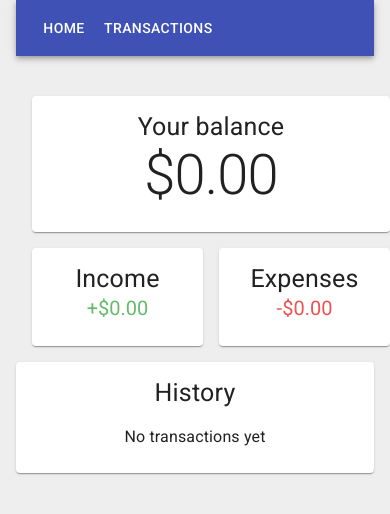
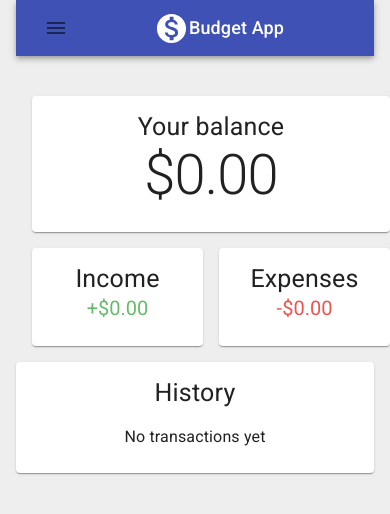
Before and after one commit to m-torre/budget-app, a React (Create React App) app in the folder client/: page / in a window 390 px wide. Shown: the top 514 px of the page. Built offline with nearby package versions, Linux system fonts and the light colour scheme; no server answers.

Commit message:
Add responsive app bar

```diff
--- a/client/src/App.js
+++ b/client/src/App.js
@@ -1,19 +1,17 @@
 import React, { useEffect } from 'react'
 import {
   BrowserRouter as Router,
-  Routes, Route, Link
+  Routes, Route
 } from 'react-router-dom'
 import { useDispatch } from 'react-redux'
 import { initializeTransactions } from './reducers/transactionReducer'
 import { ThemeProvider } from '@mui/material/styles'
 import {
-  AppBar,
-  Button,
   Container,
   CssBaseline,
-  Stack,
-  Toolbar,
+  Stack
 } from '@mui/material'
+import ResponsiveAppBar from './components/ResponsiveAppBar'
 import Home from './components/Home'
 import Transactions from './components/Transactions'
 import theme from './theme'
@@ -31,17 +29,7 @@ const App = () => {
         <CssBaseline />
         <Container maxWidth='md'>
           <Stack spacing={3}>
-            <AppBar position="static">
-              <Toolbar>
-                <Button
-                  color="inherit" component={Link} to="/">
-                  Home
-                </Button>
-                <Button color="inherit" component={Link} to="/transactions">
-                  Transactions
-                </Button>
-              </Toolbar>
-            </AppBar>
+            <ResponsiveAppBar />
             <Routes>
               <Route path="/transactions" element={<Transactions />} />
               <Route path="/" element={<Home />} />
--- /dev/null
+++ b/client/src/components/ResponsiveAppBar.js
@@ -0,0 +1,109 @@
+import React, { useState } from 'react'
+import { Link } from 'react-router-dom'
+import {
+  AppBar,
+  Box,
+  Button,
+  Container,
+  IconButton,
+  Menu,
+  MenuItem,
+  Toolbar,
+  Typography
+} from '@mui/material'
+import MenuIcon from '@mui/icons-material/Menu'
+import MonetizationOnIcon from '@mui/icons-material/MonetizationOn'
+
+const ResponsiveAppBar = () => {
+  const [anchorElNav, setAnchorElNav] = useState(null)
+
+  const handleOpenNavMenu = (event) => {
+    setAnchorElNav(event.currentTarget)
+  }
+
+  const handleCloseNavMenu = () => {
+    setAnchorElNav(null)
+  }
+
+  return (
+    <AppBar position="static">
+      <Container>
+        <Toolbar disableGutters>
+          <MonetizationOnIcon
+            fontSize="large"
+            sx={{ display: { xs: 'none', sm: 'flex' } }}
+          />
+          <Typography
+            variant='h6'
+            sx={{ flexGrow: 1, display: { xs: 'none', sm: 'flex' } }}
+          >
+            Budget App
+          </Typography>
+          <Box
+            sx={{ flexGrow: 1, display: { xs: 'flex', sm: 'none' } }}
+          >
+            <IconButton
+              size="large"
+              aria-label="appbar menu"
+              aria-controls="menu-appbar"
+              aria-haspopup="true"
+              onClick={handleOpenNavMenu}
+            >
+              <MenuIcon />
+            </IconButton>
+            <Menu
+              id="menu-appbar"
+              anchorEl={anchorElNav}
+              anchorOrigin={{
+                vertical: 'bottom',
+                horizontal: 'left',
+              }}
+              keepMounted
+              transformOrigin={{
+                vertical: 'top',
+                horizontal: 'left',
+              }}
+              open={Boolean(anchorElNav)}
+              onClose={handleCloseNavMenu}
+              sx={{
+                display: { xs: 'block', sm: 'none' },
+              }}
+            >
+              <MenuItem component={Link} to="/" onClick={handleCloseNavMenu}>
+                <Typography textAlign="center">
+                  Home
+                </Typography>
+              </MenuItem>
+              <MenuItem component={Link} to="/transactions" onClick={handleCloseNavMenu}>
+                <Typography textAlign="center">
+                  Transactions
+                </Typography>
+              </MenuItem>
+            </Menu>
+          </Box>
+
+          <MonetizationOnIcon
+            fontSize="large"
+            sx={{ display: { xs: 'flex', sm: 'none' } }}
+          />
+          <Typography
+            variant='h6'
+            sx={{ flexGrow: 1, display: { xs: 'flex', sm: 'none' } }}
+          >
+            Budget App
+          </Typography>
+          <Box sx={{ display: { xs: 'none', sm: 'flex' } }}>
+            <Button color="inherit" component={Link} to="/">
+              Home
+            </Button>
+            <Button color="inherit" component={Link} to="/transactions">
+              Transactions
+            </Button>
+          </Box>
+        </Toolbar>
+      </Container>
+    </AppBar>
+  )
+}
+
+export default ResponsiveAppBar
```
